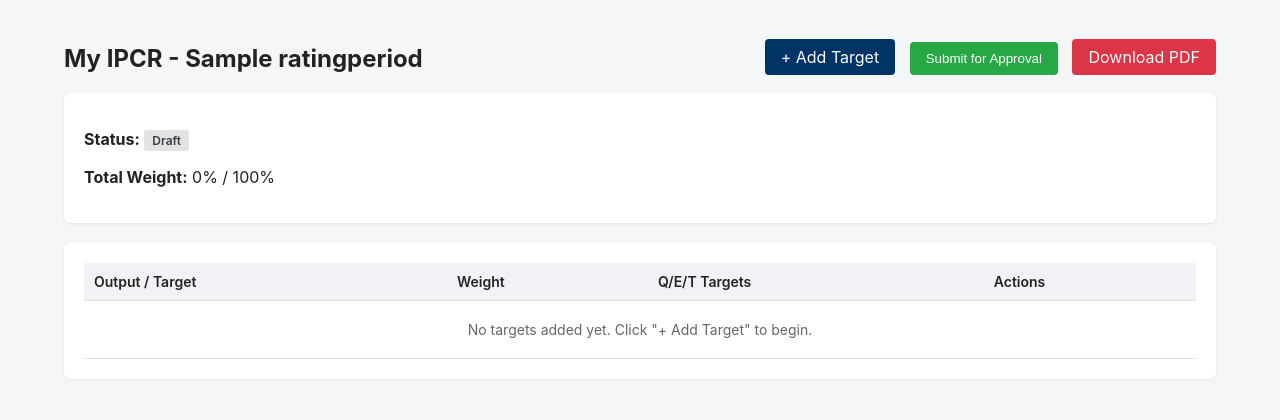
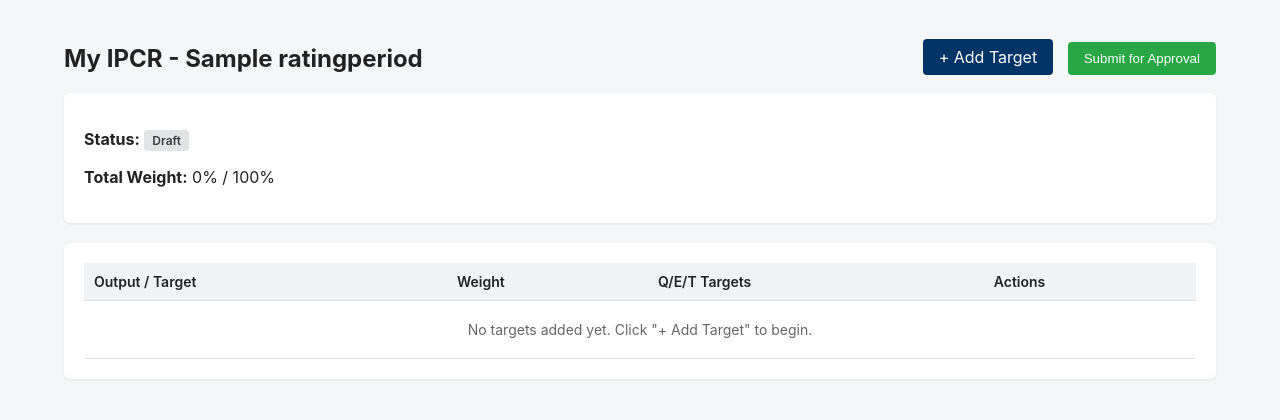
Before and after one commit to Naffi92/IPCR-System, a Django app: page /my-ipcr/ in a window 1280 px wide. Shown: the part 97-517 px from the top of the page. Run offline with Django 5.2, Linux system fonts and the light colour scheme; a user stored in the database is signed in; tables that the repository leaves empty hold one stand-in row (values such as "Sample post").

Commit message:
Fix PDF download button visibility for non-draft statuses

```diff
--- a/templates/core/my_ipcr.html
+++ b/templates/core/my_ipcr.html
@@ -11,8 +11,10 @@
             <form method="post" action="{% url 'core:submit_ipcr' %}" style="display: inline;">
                 {% csrf_token %}
                 <button type="submit" style="background: #28a745; color: white; padding: 9px 16px; border: none; border-radius: 4px; cursor: pointer;" onclick="return confirm('Are you sure you want to submit? You cannot edit after this.');">Submit for Approval</button>
-                <a href="{% url 'core:export_ipcr_pdf' ipcr.id %}" style="background: #dc3545; color: white; padding: 8px 16px; text-decoration: none; border-radius: 4px; margin-left: 10px;" target="_blank">Download PDF</a>
             </form>
+        {% else %}
+            <!-- Show PDF button for any status that is NOT draft (submitted, approved, appraised) -->
+            <a href="{% url 'core:export_ipcr_pdf' ipcr.id %}" target="_blank" style="background: #dc3545; color: white; padding: 8px 16px; text-decoration: none; border-radius: 4px;">Download PDF</a>
         {% endif %}
     </div>
 </div>
```
